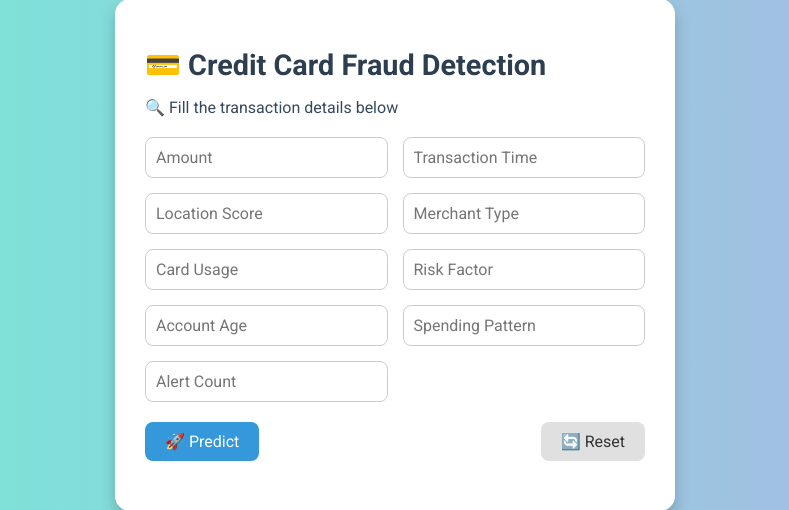
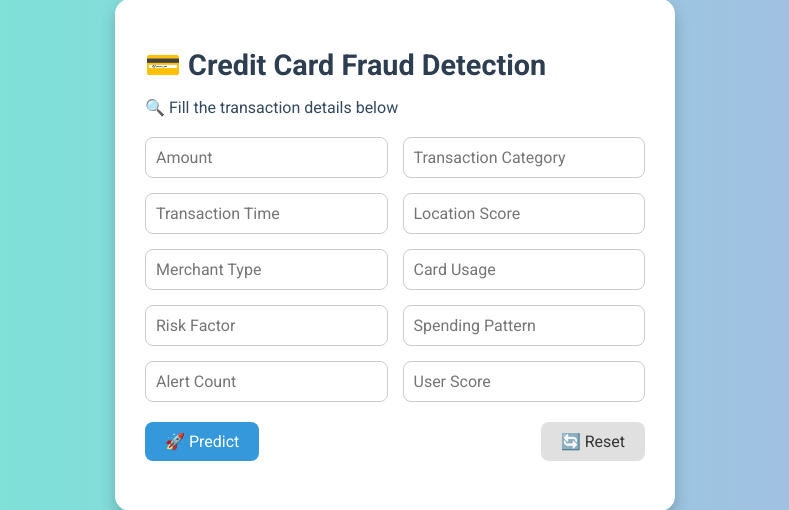
Before and after one commit to mariamnnassar/cloudproj, a Flask app: page / in a window 1280 px wide. Shown: the part 145-655 px from the top of the page, without its empty margins (245-1034 px from the left). Run offline with Flask 3, Linux system fonts and the light colour scheme; parts of the project's set-up code (start-up, migrations or seed data) failed here and were passed over.

Commit message:
made many changes

```diff
--- a/app.py
+++ b/app.py
@@ -23,9 +23,12 @@ input_to_model_map = {
     'Merchant Type': 'V10',
     'Card Usage': 'V16',
     'Risk Factor': 'V12',
-    'Account Age': 'V11',
+   #'Account Age': 'V11',
     'Spending Pattern': 'V4',
-    'Alert Count': 'V3'
+    'Alert Count': 'V3',
+    'User Score': 'V7',           # NEW FIELD
+   #'Behavior Deviation': 'V18',  # NEW FIELD
+    'Transaction Category': 'V1'
 
 }
 
@@ -40,6 +43,7 @@ def predict():
 
         # Convert input data to the format expected by the model
         model_input = {}
+        print("Received data:", data)
         for user_key, model_key in input_to_model_map.items():
             value = data.get(user_key)
             if value is None:
@@ -52,11 +56,12 @@ def predict():
 
         # Make prediction
         prediction = model.predict(input_array)[0]
-        label = "Fraud" if prediction == 0 else "Not fraud" # Isolation Forest يعطي -1 للفشود
+        label = "Fraud" if prediction == 1 else "Not fraud" # Isolation Forest يعطي -1 للفشود
 
         return jsonify({"prediction": label})
 
     except Exception as e:
+        print("Error occurred:", e)  # سيطبع الخطأ في التيرمنال
         return jsonify({"error": str(e)}), 500
 
 if __name__ == '__main__':
--- a/templates/index.html
+++ b/templates/index.html
@@ -16,14 +16,18 @@
       <form id="fraudForm">
         <div class="input-grid">
           <input type="number" name="Amount" placeholder="Amount" step="any" required />
+         <input type="number" name="Transaction Category" placeholder="Transaction Category" step="any" required />
           <input type="number" name="Transaction Time" placeholder="Transaction Time" step="any" required />
           <input type="number" name="Location Score" placeholder="Location Score" step="any" required />
           <input type="number" name="Merchant Type" placeholder="Merchant Type" step="any" required />
           <input type="number" name="Card Usage" placeholder="Card Usage" step="any" required />
           <input type="number" name="Risk Factor" placeholder="Risk Factor" step="any" required />
-          <input type="number" name="Account Age" placeholder="Account Age" step="any" required />
+    <!--  <input type="number" name="Account Age" placeholder="Account Age" step="any" required />    -->
           <input type="number" name="Spending Pattern" placeholder="Spending Pattern" step="any" required />
           <input type="number" name="Alert Count" placeholder="Alert Count" step="any" required />
+          <input type="number" name="User Score" placeholder="User Score" step="any" required />
+  <!--  <input type="number" name="Behavior Deviation"placeholder=" Behavior Deviation" step="any" required /> -->
+
 
 
         </div>
```
